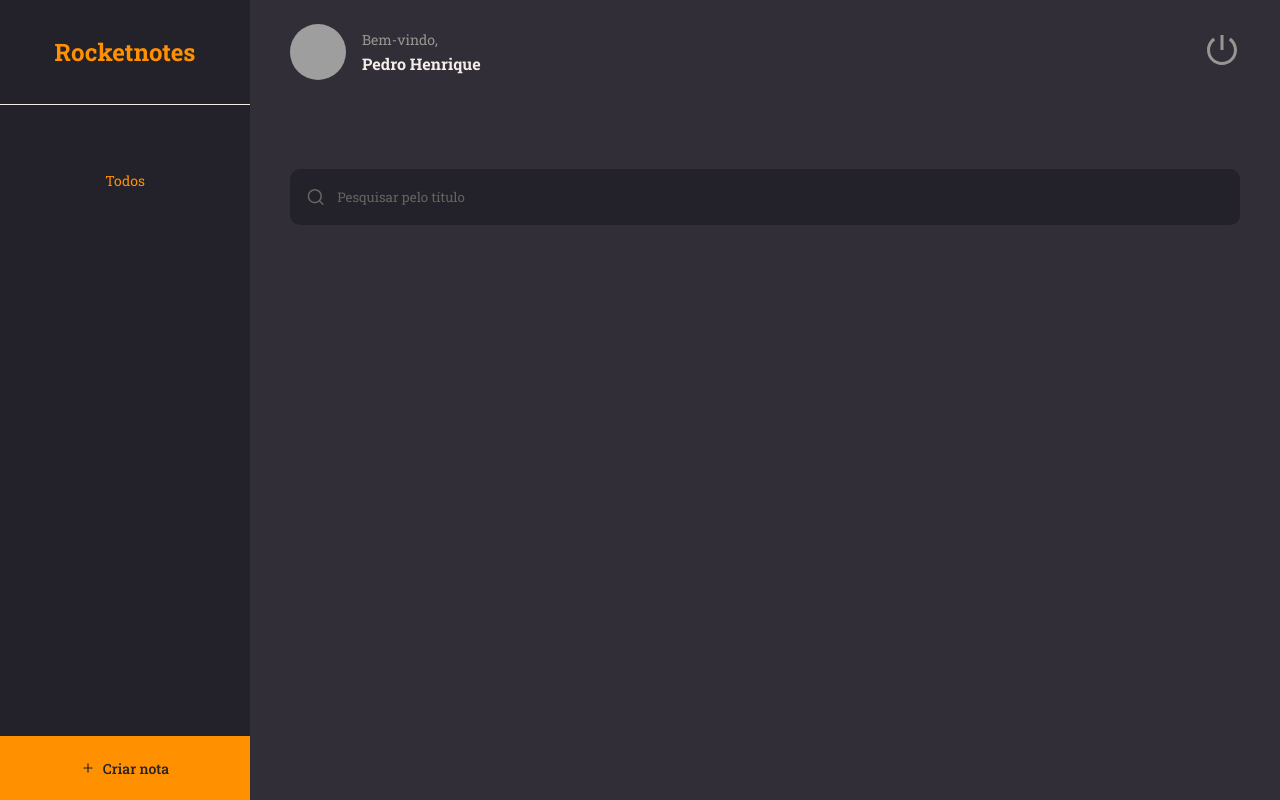
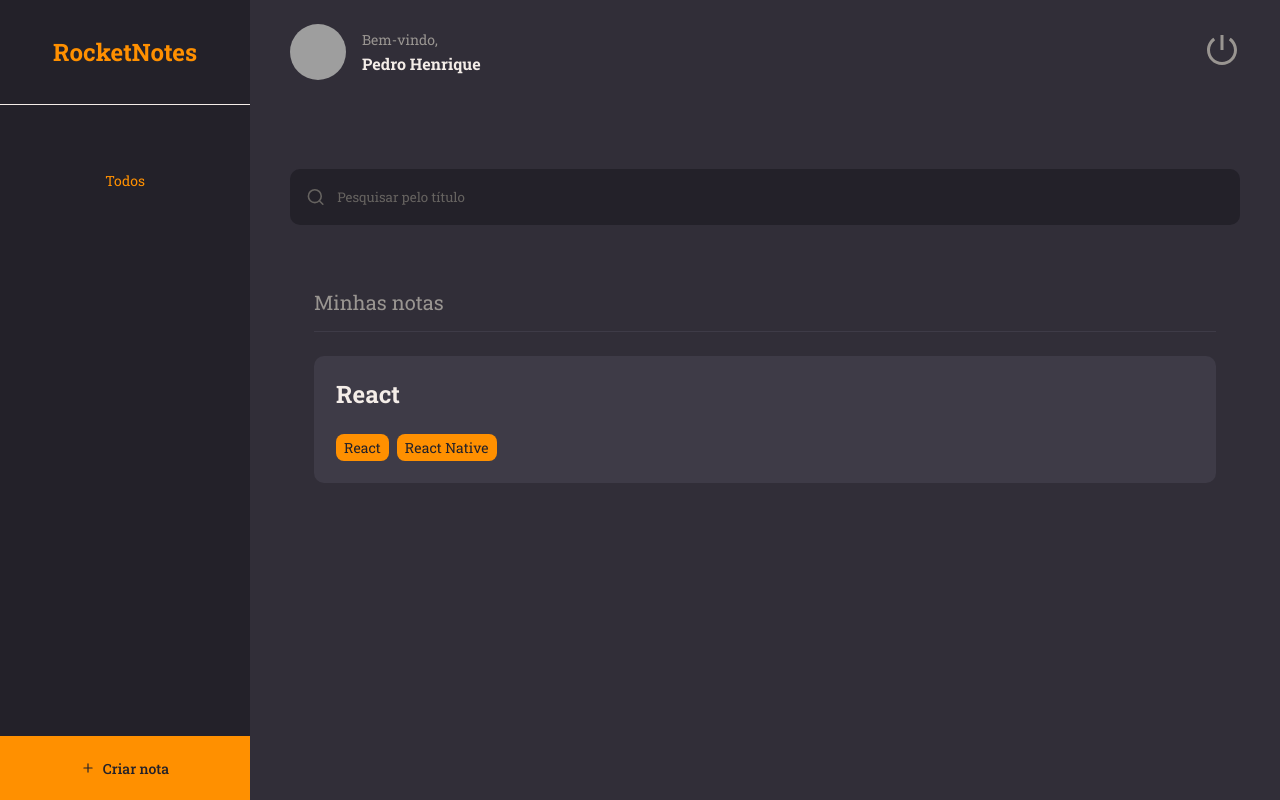
Before and after one commit to phrsilva/Rocketseat-Explorer, a React (Vite) app in the folder Stage 9 - Introdução ao React.js/RocketNotes/: page / in a window 1280 px wide. Built offline with nearby package versions, Linux system fonts and the light colour scheme; grey boxes are pictures that could not be loaded.

Commit message:
continuação da aula e conclusão da página home.

```diff
--- /dev/null
+++ b/Stage 9 - Introdução ao React.js/RocketNotes/src/components/note/index.jsx
@@ -0,0 +1,21 @@
+import { Container  } from "./styles";
+import { Tags } from "../tags";
+
+export function Note({data, ...rest}) {
+    return (
+        <Container {...rest}>
+            <h1>{data.title} </h1>
+            {
+                data.tags &&
+                <footer>
+                    {data.tags.map(tag =>
+
+                        <Tags key={tag.id} title={tag.name} />
+
+                    )}
+                </footer>
+            }
+
+        </Container>
+    );
+}
--- /dev/null
+++ b/Stage 9 - Introdução ao React.js/RocketNotes/src/components/note/styles.js
@@ -0,0 +1,24 @@
+import styled from "styled-components";
+
+export const Container = styled.button`
+    width: 100%;
+    background-color: ${({ theme }) => theme.COLORS.BACKGROUND_700};
+    border: none;
+    border-radius: 1rem;
+    padding: 2.2rem;
+    margin-bottom: 1.6rem;
+
+    > h1 {
+        flex: 1;
+        text-align: left;
+        font-size: 2.4rem;
+        font-weight: 700;
+        color: ${({ theme }) => theme.COLORS.WHITE};
+    }
+
+    > footer {
+        width: 100%;
+        display: flex;
+        margin-top: 2.4rem;
+    }
+`;
--- a/Stage 9 - Introdução ao React.js/RocketNotes/src/components/tags/index.jsx
+++ b/Stage 9 - Introdução ao React.js/RocketNotes/src/components/tags/index.jsx
@@ -1,5 +1,5 @@
 import { Container } from "./styles";
 
-export function Tags({ title }) {
-    return <Container>{title}</Container>;
+export function Tags({ title, ...rest }) {
+    return <Container {...rest}>{title}</Container>;
 }
--- a/Stage 9 - Introdução ao React.js/RocketNotes/src/pages/home/index.jsx
+++ b/Stage 9 - Introdução ao React.js/RocketNotes/src/pages/home/index.jsx
@@ -3,13 +3,16 @@
 import { ButtonText } from "../../components/buttonText";
 import { FiPlus, FiSearch } from "react-icons/fi";
 import { Input } from "../../components/input";
+import { Section } from "../../components/section";
+import { Note } from "../../components/note";
+
 
 
 export function Home() {
     return (
         <Container>
             <Brand>
-                <h1>Rocketnotes</h1>
+                <h1>RocketNotes</h1>
             </Brand>
 
             <Header>
@@ -28,6 +31,11 @@
             </Search>
 
             <Content>
+                <Section title="Minhas notas">
+                    <Note data = {{title: "React", tags: [{id: 1, name: "React"}, {id: 2, name: "React Native"}]}} />
+
+
+                </Section>
 
             </Content>
 
--- a/Stage 9 - Introdução ao React.js/RocketNotes/src/pages/home/styles.js
+++ b/Stage 9 - Introdução ao React.js/RocketNotes/src/pages/home/styles.js
@@ -66,7 +66,14 @@
 
 
 `;
-export const Content  = styled.div``;
+export const Content  = styled.div`
+    grid-area: content;
+    padding: 0 6.4rem;
+    overflow-y: auto ;
+
+
+
+`;
 export const NewNote = styled.button`
     background-color: ${({ theme }) => theme.COLORS.ORANGE};
     border: none;
```
